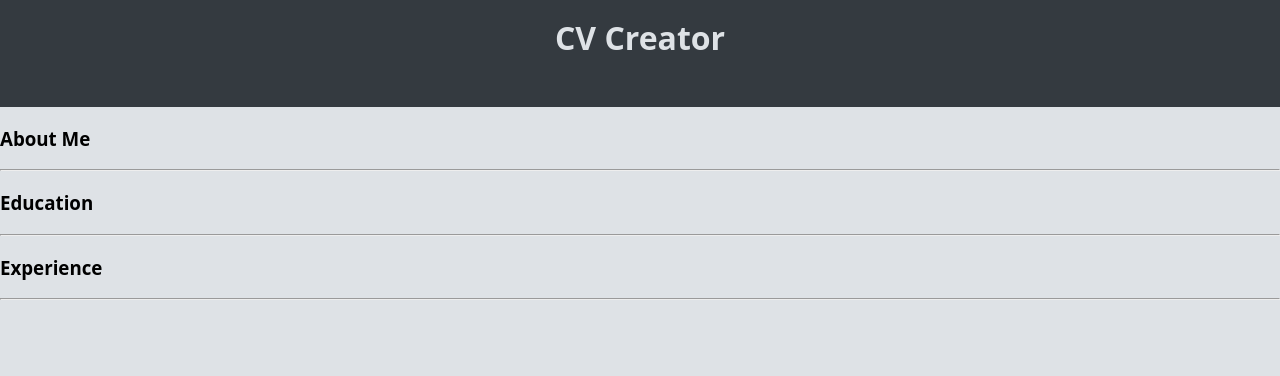
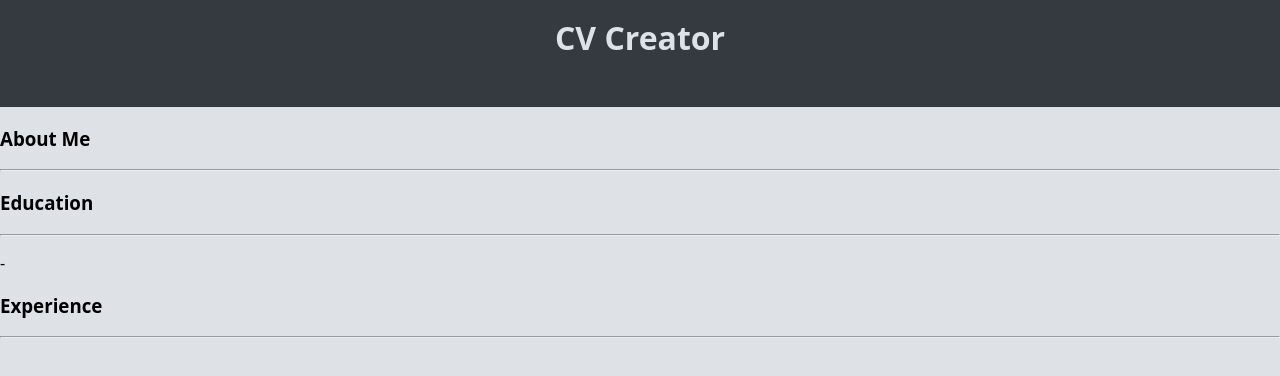
Before and after one commit to dariojularic/CV-creator-react, a React (Vite) app: page / in a window 1280 px wide. Both pictures are taken after a click on the button "Preview". Shown: the top 376 px of the page. Built offline with nearby package versions, Linux system fonts and the light colour scheme.

Commit message:
Refactor code

```diff
--- a/src/PersonalInformation.jsx
+++ b/src/PersonalInformation.jsx
@@ -14,6 +14,7 @@ function PersonalInformation(props) {
         const key = Object.keys(field);
         return (
           <Input
+
             key={field[key].meta.name}
             type={field[key].meta.type}
             placeholder={field[key].meta.placeholder}
--- a/src/Preview.jsx
+++ b/src/Preview.jsx
@@ -25,9 +25,10 @@ function Preview(props) {
             <div className="education-container">
               <h3>Education</h3>
               <hr />
-              {cv.education.forEach((edu) => {
+              {cv.education.map((edu) => {
+                console.log("edu", edu)
                 return (
-                  <div className="education">
+                  <div className="education" key={edu.id}>
                     <p className="education-date">
                       {edu.fromDate.value} - {edu.toDate.value}{" "}
                     </p>
```
